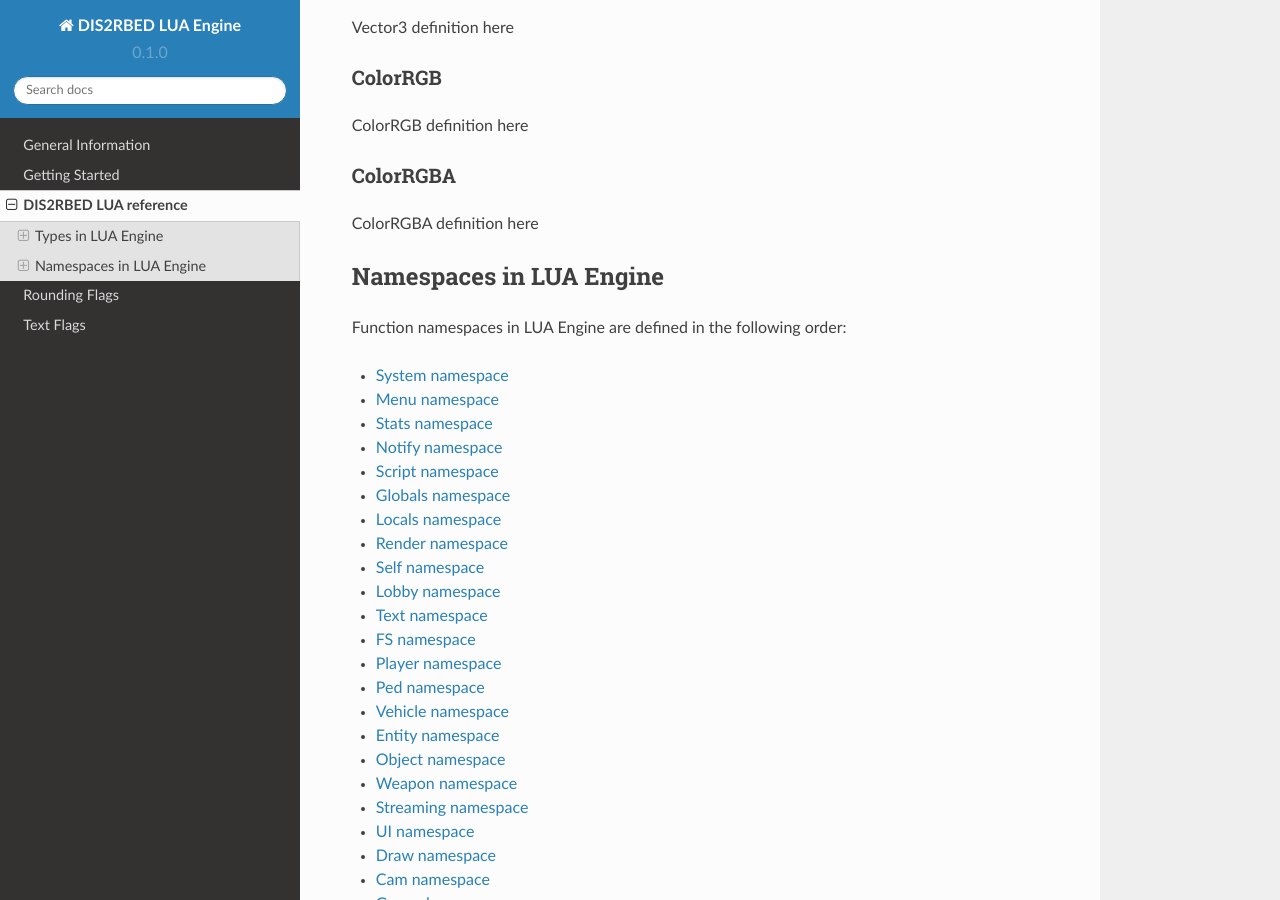
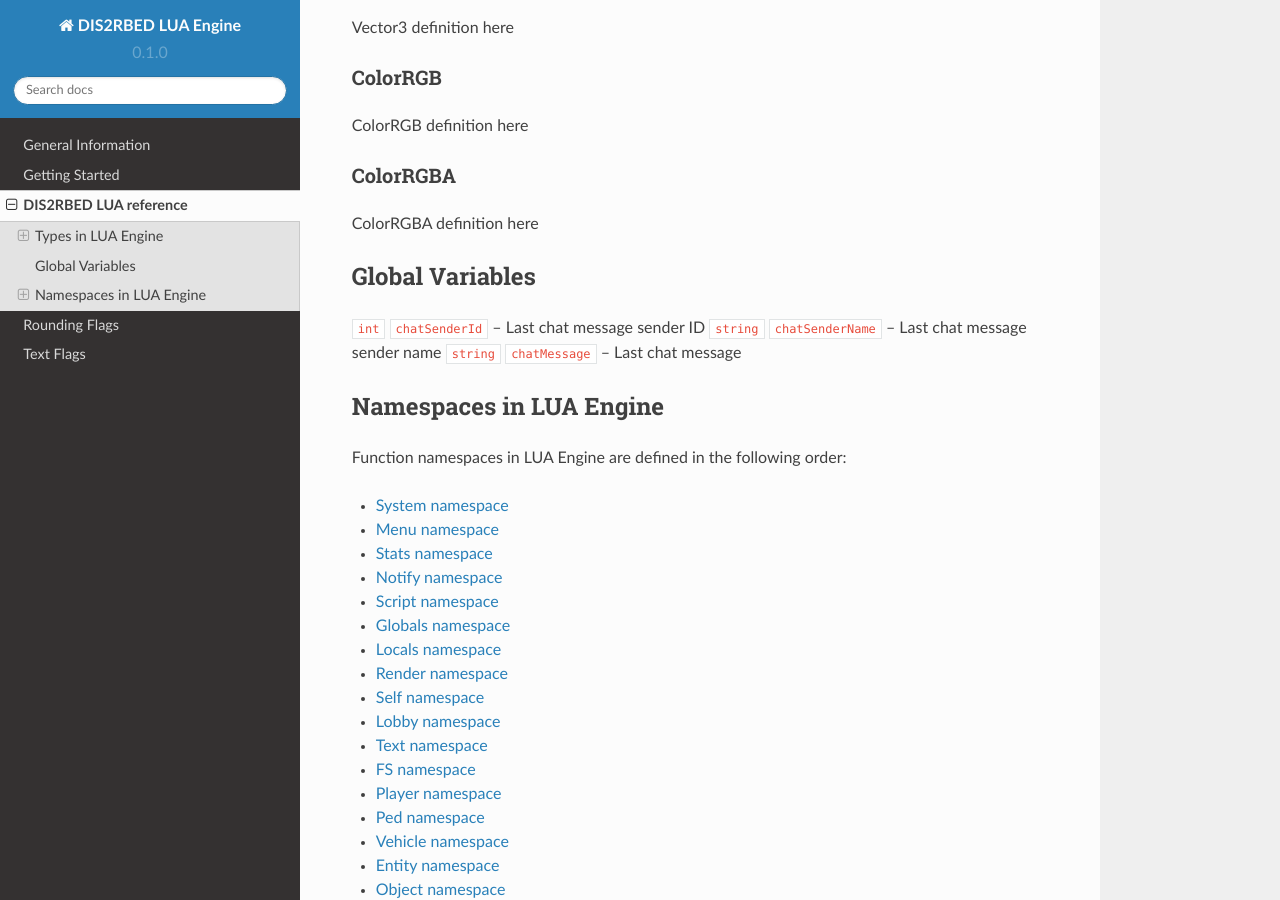
Before and after one commit to ItsK1tty/w1tchdocs, a Sphinx documentation site: the page built from docs/source/reference.rst, in a window 1280 px wide and 900 px high, scrolled down 1568 px. Built offline with Sphinx 7.4.7 and the Read the Docs theme 2.0.0, drawn with Linux system fonts in a browser that asks for light colours.

Commit message:
global vars

```diff
--- a/docs/source/reference.rst
+++ b/docs/source/reference.rst
@@ -97,6 +97,19 @@ ColorRGB definition here
 ColorRGBA
 ----------------------
 ColorRGBA definition here
+
+
+
+
+Global Variables
+###########################
+
+``int`` ``chatSenderId`` -- Last chat message sender ID
+``string`` ``chatSenderName`` -- Last chat message sender name
+``string`` ``chatMessage`` -- Last chat message
+
+
+
 
 
 .. _namespaces:
```
